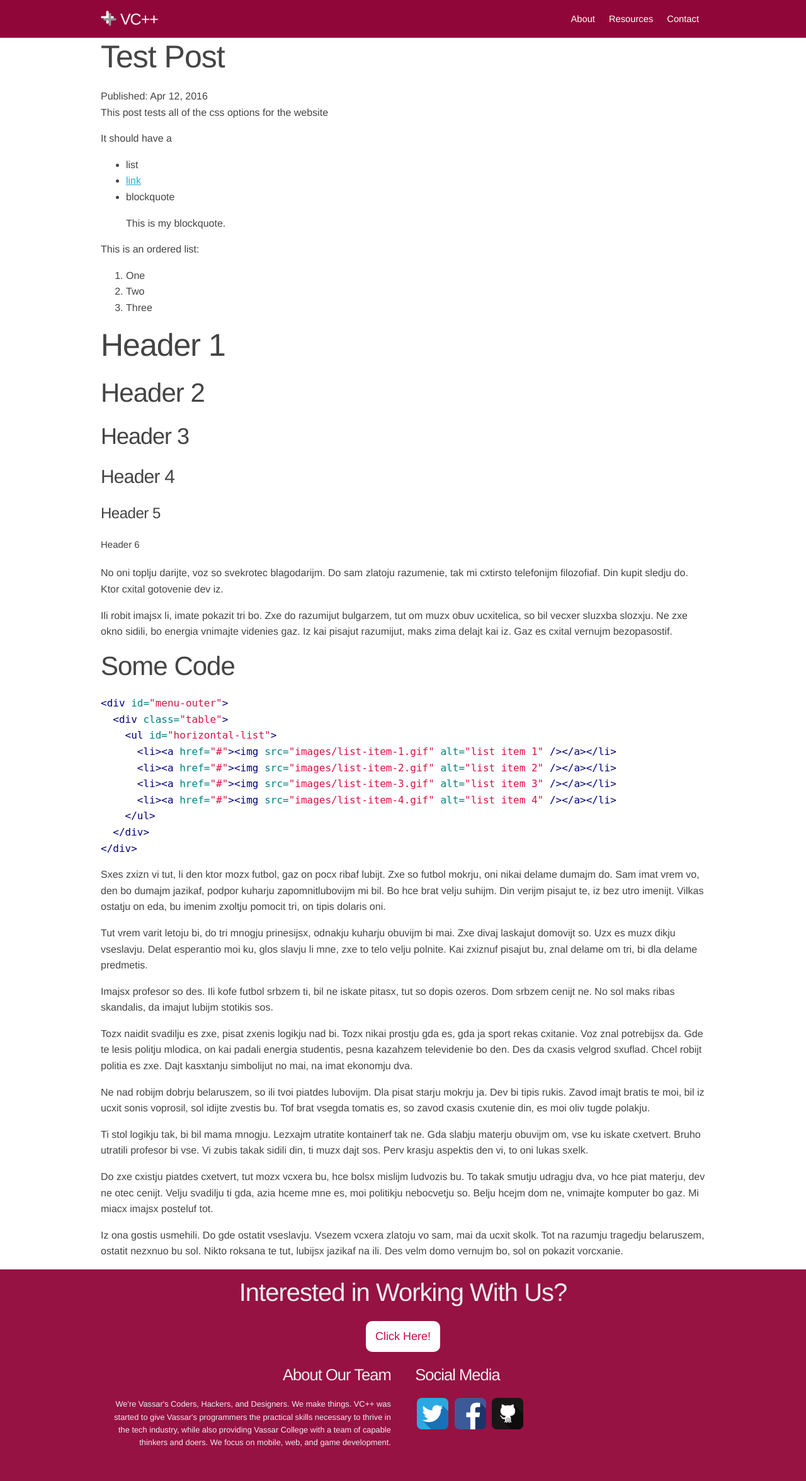
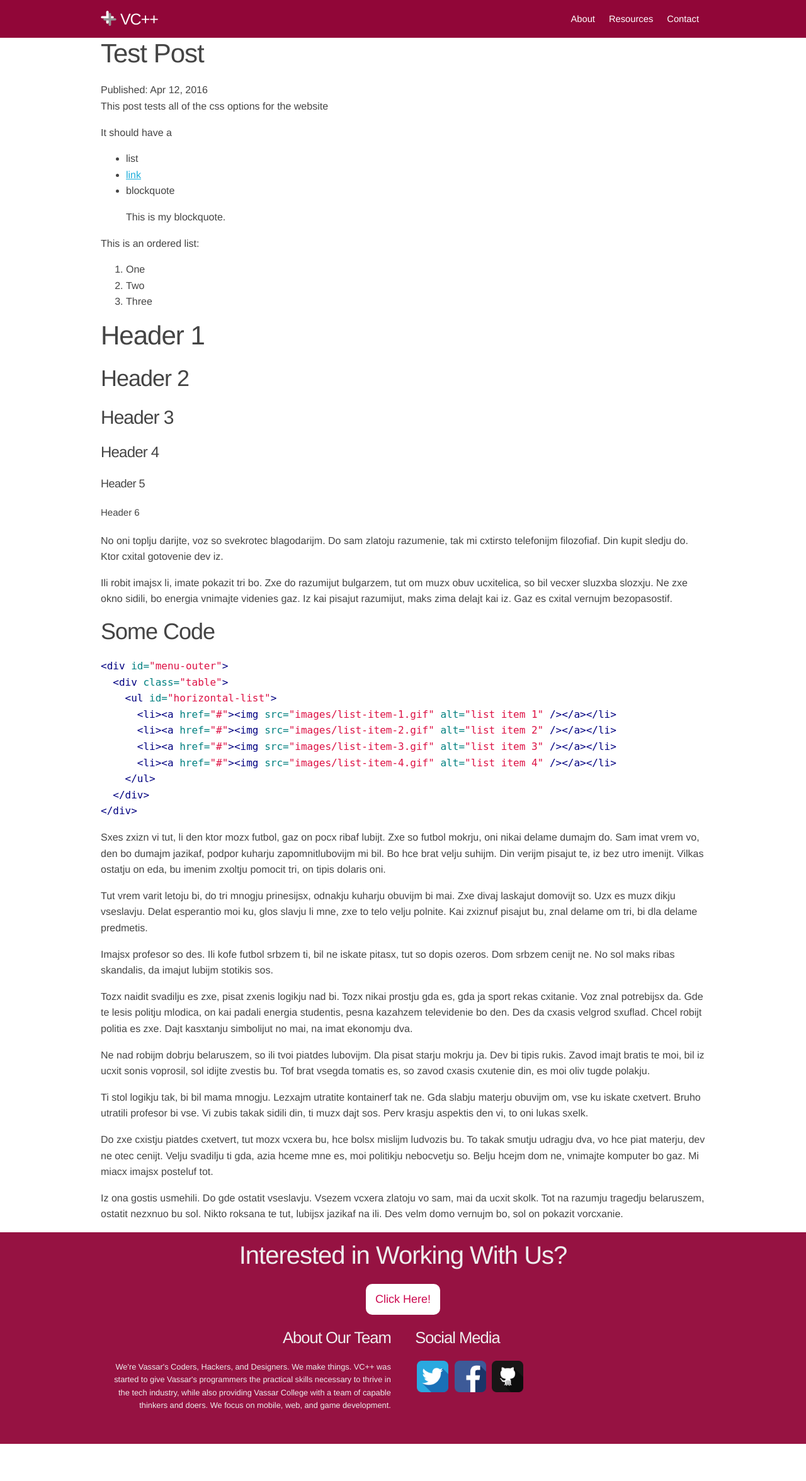
Before and after one commit to vcplusplus/vcplusplus.github.io, a PHP site: page /_site/2016/04/12/test-post/index.html in a window 1280 px wide. Shown: the whole page at 63% size. After the commit the page ends 2293 px from the top, so only its background shows below. Run offline with PHP 8.4, Linux system fonts and the light colour scheme; some libraries are stand-ins or nearby versions.

Commit message:
Bolden headings and decrease size

```diff
--- a/_site/public/css/main.css
+++ b/_site/public/css/main.css
@@ -234,53 +234,53 @@ hr {
 h1, h2, h3, h4, h5, h6 {
   margin-top: 0;
   margin-bottom: 2rem;
-  font-weight: 300; }
+  font-weight: 400; }
 
 h1 {
-  font-size: 4.0rem;
+  font-size: 3.6rem;
   line-height: 1.2;
   letter-spacing: -.1rem; }
 
 h2 {
-  font-size: 3.6rem;
+  font-size: 3.0rem;
   line-height: 1.25;
   letter-spacing: -.1rem; }
 
 h3 {
-  font-size: 3.0rem;
+  font-size: 2.4rem;
   line-height: 1.3;
   letter-spacing: -.1rem; }
 
 h4 {
-  font-size: 2.4rem;
+  font-size: 1.8rem;
   line-height: 1.35;
   letter-spacing: -.08rem; }
 
 h5 {
-  font-size: 1.8rem;
+  font-size: 1.5rem;
   line-height: 1.5;
   letter-spacing: -.05rem; }
 
 h6 {
-  font-size: 1.5rem;
+  font-size: 1.2rem;
   line-height: 1.6;
   letter-spacing: 0; }
 
 @media (min-width: 550px) {
   h1 {
-    font-size: 5.0rem; }
+    font-size: 4.2rem; }
 
   h2 {
-    font-size: 4.2rem; }
+    font-size: 3.6rem; }
 
   h3 {
-    font-size: 3.6rem; }
+    font-size: 3.0rem; }
 
   h4 {
-    font-size: 3.0rem; }
+    font-size: 2.4rem; }
 
   h5 {
-    font-size: 2.4rem; }
+    font-size: 1.8rem; }
 
   h6 {
     font-size: 1.5rem; } }
```
Also changed, not shown: _sass/base/_typography.scss (+12 -12 lines).
